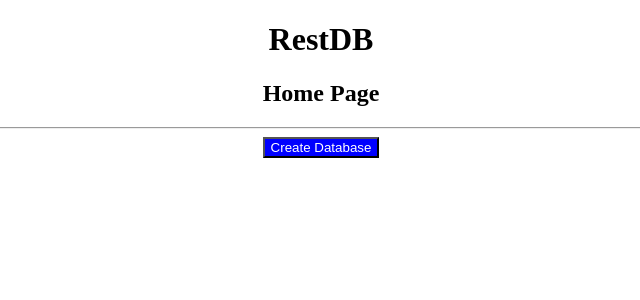
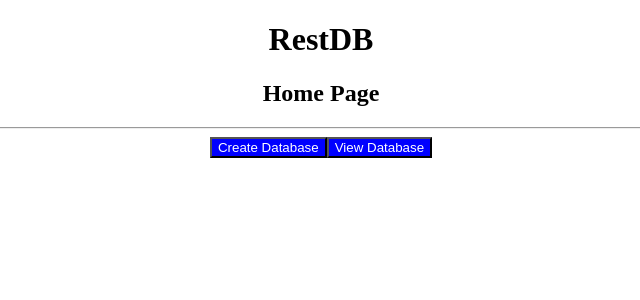
Before and after one commit to CS180-spring/cs180-23-literally-anything, a React (Create React App) app: page /home in a window 1280 px wide. Shown: the top 300 px of the page, without its empty margins (319-959 px from the left). Built offline with nearby package versions, Linux system fonts and the light colour scheme; the HTML template or start-up script is replaced by a standard one.

Commit message:
Added pages to home.js

```diff
--- a/src/Pages/Home.js
+++ b/src/Pages/Home.js
@@ -1,5 +1,6 @@
 import Header from '../Components/Header'
 import React from 'react';
+import ViewDataBase from './ViewDataBase';
 import { Route, useNavigate, Link, Routes } from "react-router-dom";
 import CreateDataBase from './CreateDataBase';
 
@@ -8,6 +9,10 @@ export default function Home() {
     const redirectToCreateDataBase = () => {
         navigate("/CreateDataBase");
     };
+    const redirectToViewDataBase = () => {
+        navigate("/ViewDataBase");
+    }
+
 
     return (
         <>
@@ -23,6 +28,15 @@ export default function Home() {
             <Routes>
                 <Route path="/CreateDataBase" element={<CreateDataBase />} />
             </Routes>
+            <button
+                onClick={redirectToViewDataBase}
+                style={{ backgroundColor: "blue", color: "white" }}
+                > View Database
+            </button>
+            <Routes>
+                <Route path="/ViewDataBase" element={<ViewDataBase />} />
+            </Routes>
+
 
         </>
     )
```
